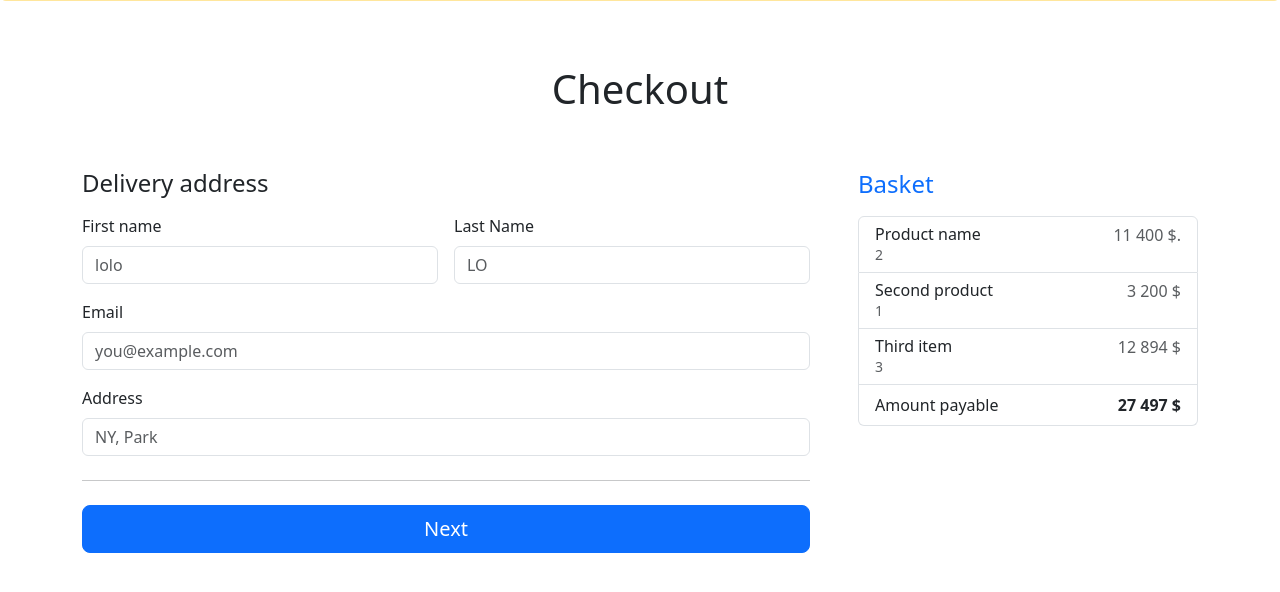
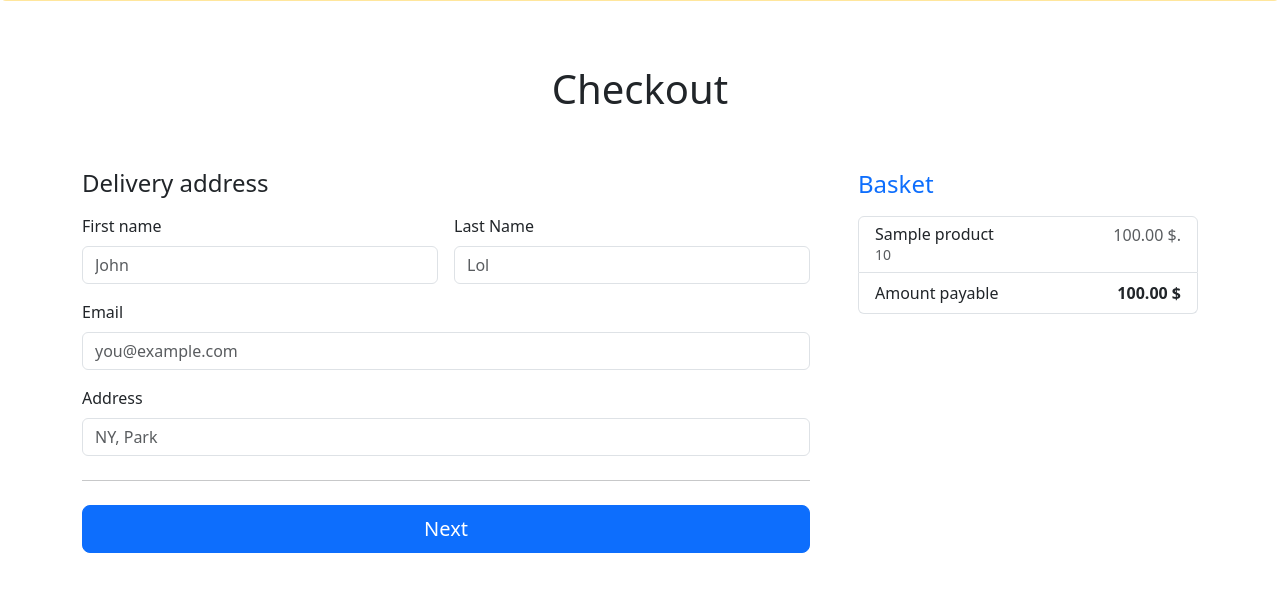
Before and after one commit to KantorSerhiy/store_service, a Django app: template orders/templates/orders/order-create.html in a window 1280 px wide. Shown: the part 57-649 px from the top of the page. Run offline with Django 4.2, Linux system fonts and the light colour scheme; a user stored in the database is signed in; tables that the repository leaves empty hold one stand-in row (values such as "Sample post"); the template is opened without the code that fills it: values that come from a table or form of the project are taken from there, most other values are stand-ins (such as "Sample title", 1, 10 or a date in 2020); some libraries are stand-ins or nearby versions.

Commit message:
update template for order-create

```diff
--- a/orders/templates/orders/order-create.html
+++ b/orders/templates/orders/order-create.html
@@ -14,60 +14,48 @@
             <div class="col-md-5 col-lg-4 order-md-last">
                 <h4 class="d-flex justify-content-between align-items-center mb-3">
                     <span class="text-primary">Basket</span>
-                    <span class="badge badge-primary badge-pill text-white">3</span>
+                    <span class="badge badge-primary badge-pill text-white">{{ basket.total_quantity }}</span>
                 </h4>
                 <ul class="list-group mb-3">
+                  {% for item in basket %}
                     <li class="list-group-item d-flex justify-content-between lh-sm">
                           <div>
-                            <h6 class="my-0">Product name</h6>
-                            <small class="text-muted">2 </small>
+                              <h6 class="my-0"> {{ item.product.name }}</h6>
+                              <small class="text-muted">{{ item.quantity }}</small>
                           </div>
-                        <span class="text-muted">11 400 $.</span>
+                          <span class="text-muted">{{ item.sum }} $.</span>
                       </li>
-                    <li class="list-group-item d-flex justify-content-between lh-sm">
-                        <div>
-                            <h6 class="my-0">Second product</h6>
-                            <small class="text-muted">1</small>
-                        </div>
-                        <span class="text-muted">3 200 $</span>
-                    </li>
-                    <li class="list-group-item d-flex justify-content-between lh-sm">
-                        <div>
-                            <h6 class="my-0">Third item</h6>
-                            <small class="text-muted">3</small>
-                        </div>
-                        <span class="text-muted">12 894 $</span>
-                    </li>
+                  {% endfor %}
                   <li class="list-group-item d-flex justify-content-between">
                       <span>Amount payable</span>
-                        <strong>27 497 $</strong>
+                      <strong>{{ basket.total_sum }} $</strong>
                   </li>
+
                 </ul>
             </div>
             <div class="col-md-7 col-lg-8">
                 <h4 class="mb-3">Delivery address</h4>
-                <form>
+                <form action="{% url 'orders:create' %}" method="post">
+                  {% csrf_token %}
                     <div class="row g-3">
                         <div class="col-sm-6">
-                            <label for="firstName" class="form-label">First name</label>
-                            <input type="text" class="form-control" id="firstName" placeholder="lolo" value="" required>
+                            <label for="{{ form.first_name.id_for_label }}" class="form-label">First name</label>
+                            {{ form.first_name }}
                         </div>
 
                         <div class="col-sm-6">
-                            <label for="lastName" class="form-label">Last Name</label>
-                            <input type="text" class="form-control" id="lastName" placeholder="LO" value=""
-                                   required>
+                            <label for="{{ form.last_name.id_for_label }}" class="form-label">Last Name</label>
+                            {{ form.last_name }}
                         </div>
 
                         <div class="col-12 mt-3">
-                            <label for="email" class="form-label">Email</label>
-                            <input type="email" class="form-control" id="email" placeholder="you@example.com">
+                            <label for="{{ form.email.id_for_label }}" class="form-label">Email</label>
+                            {{ form.email }}
                         </div>
 
                         <div class="col-12 mt-3">
-                            <label for="address" class="form-label">Address</label>
-                            <input type="text" class="form-control" id="address"
-                                   placeholder="NY, Park" required>
+                            <label for="{{ form.address.id_for_label }}" class="form-label">Address</label>
+                            {{ form.address }}
                         </div>
 
                     </div>
```
Lines whose indentation alone changed are shown as unchanged.
